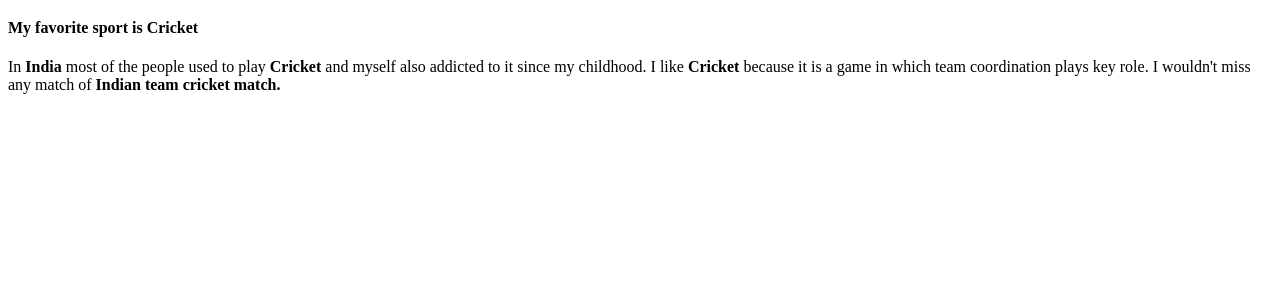
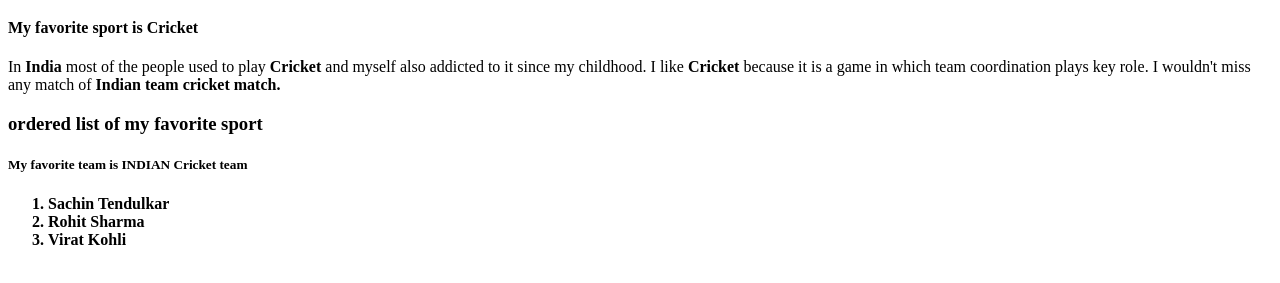
Before and after one commit to 44-563-Web-Apps-S23/44563-webapps-assignment-3-Moparthy1999, a plain HTML site: page index.html in a window 1280 px wide. Shown: the part 61-344 px from the top of the page. Drawn offline with Linux system fonts and the light colour scheme.

Commit message:
Ordered list of favorite players

```diff
--- a/index.html
+++ b/index.html
@@ -9,9 +9,17 @@
         <h1>
             Bhargav Krishna Moparthy
         </h1>
-    <h4>My favorite sport is Cricket</h4>
-    <p>In <b>India</b> most of the people used to play <b>Cricket</b> and myself also addicted to it
+        <h4>My favorite sport is Cricket</h4>
+        <p>In <b>India</b> most of the people used to play <b>Cricket</b> and myself also addicted to it
          since my childhood. I like <b>Cricket</b> because it is a game in which team coordination plays
           key role. I wouldn't miss any match of <b>Indian team<b> cricket match.</p>
+        <h3>ordered list of my favorite sport </h3>
+        <h5>My favorite team is INDIAN Cricket team</h5>
+        <ol>
+            <li>Sachin Tendulkar</li>
+            <li>Rohit Sharma</li>
+            <li>Virat Kohli</li>
+        </ol>
+
     </body>
 </html>
```
